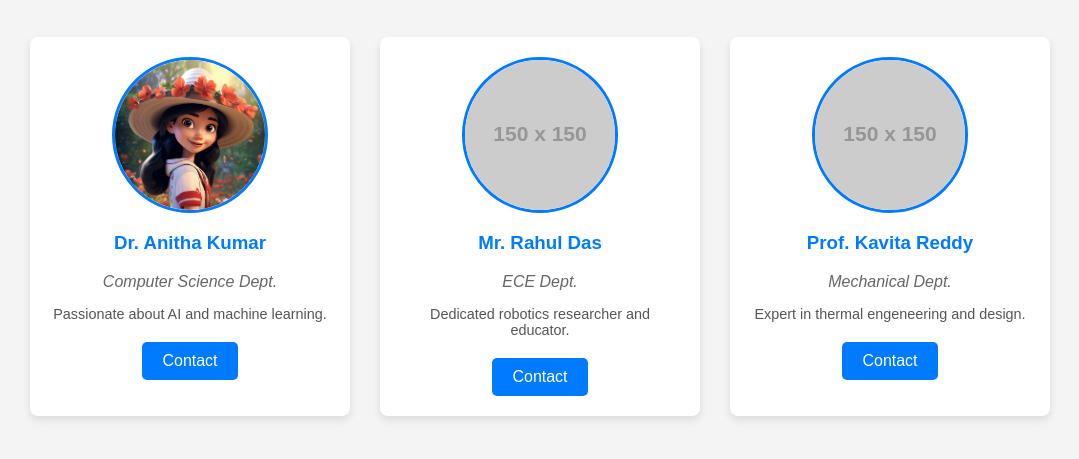
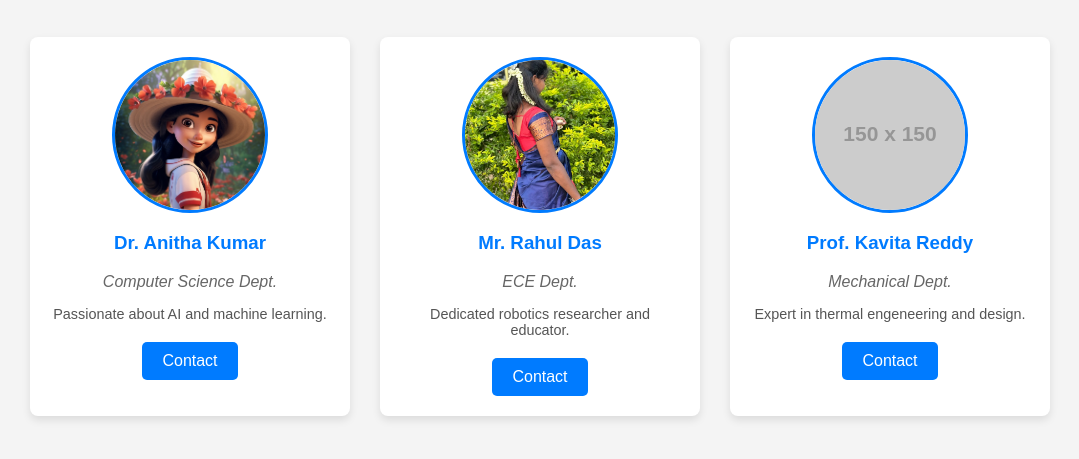
Before and after one commit to ANITHA1219/Oracle1, a plain HTML site: page index.html in a window 1280 px wide. Shown: the part 81-540 px from the top of the page, without its empty margins (100-1179 px from the left). Drawn offline with Linux system fonts and the light colour scheme; placeholder pictures from the web are drawn by us.

Commit message:
Update index.html

```diff
--- a/index.html
+++ b/index.html
@@ -22,7 +22,7 @@
                 <button class="contact-button">Contact</button>
             </div>
             <div class="faculty-card">
-                <img src="https://via.placeholder.com/150" alt="Mr. Rahul Das">
+                <img src="2.jpg" alt="Mr. Rahul Das">
                 <h3>Mr. Rahul Das</h3>
                 <p class="department">ECE Dept.</p>
                 <p class="description">Dedicated robotics researcher and educator.</p>
```
